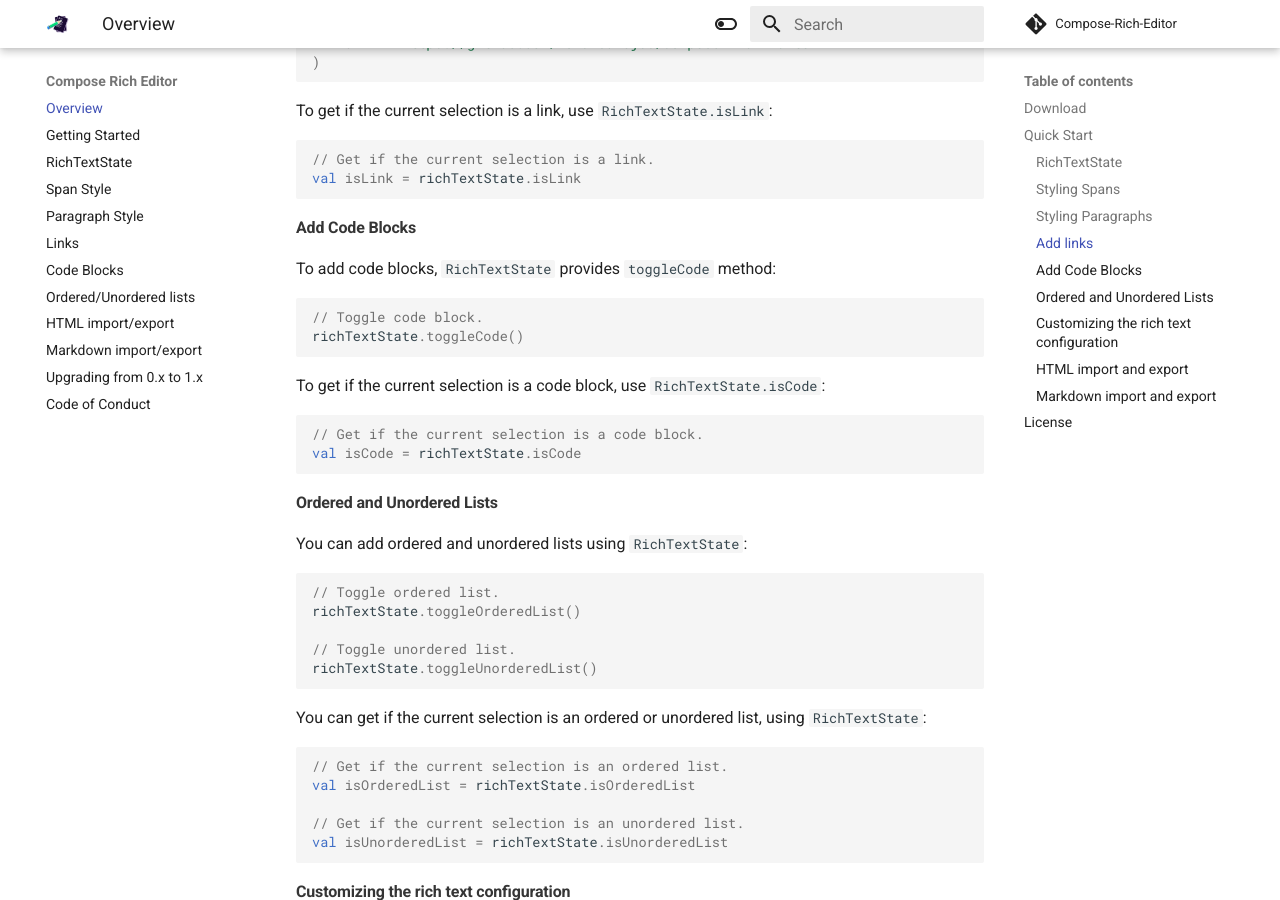
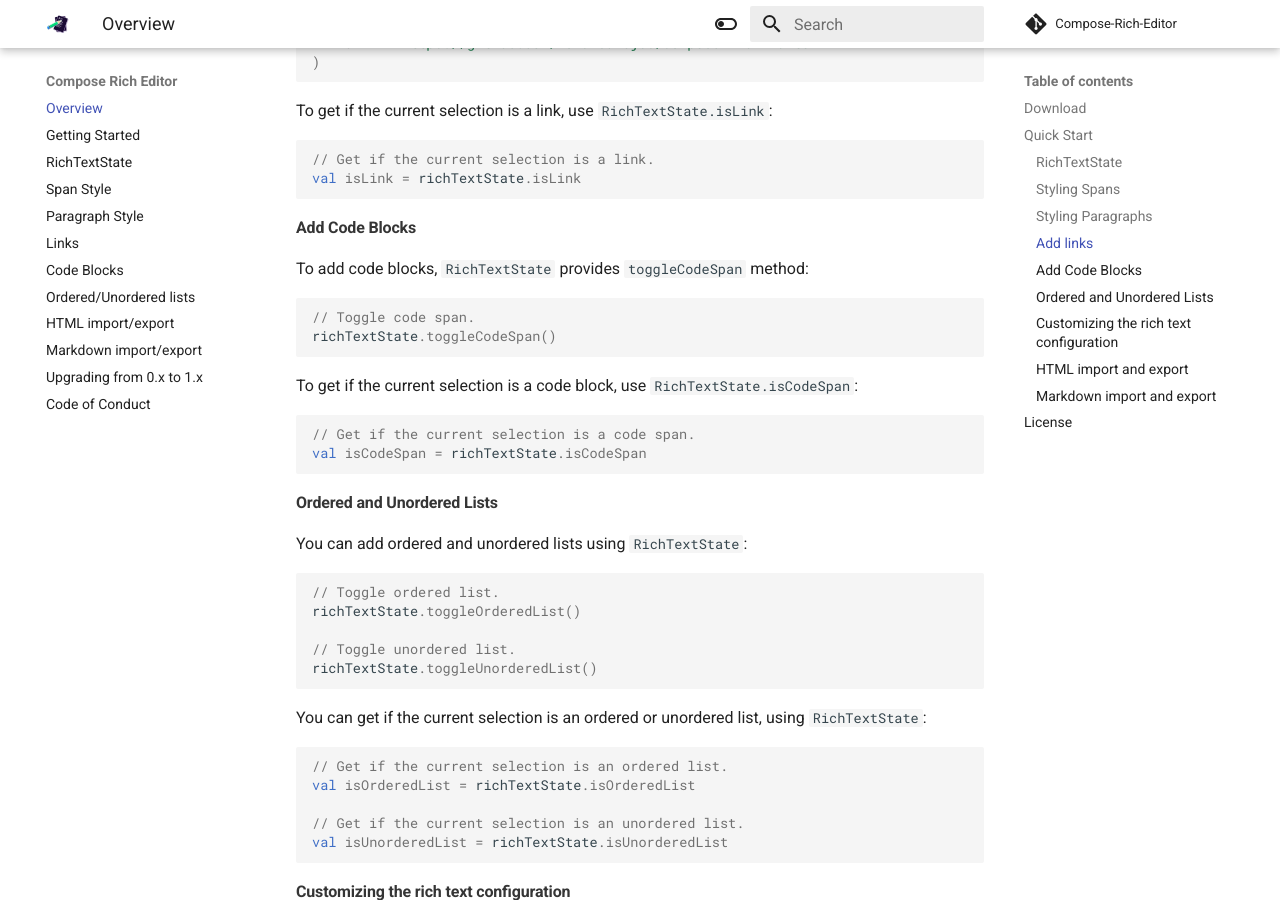
Before and after one commit to MohamedRejeb/compose-rich-editor, an MkDocs documentation site: the page built from docs/index.md, in a window 1280 px wide and 900 px high, scrolled down 2067 px. Built offline with MkDocs 1.6.1 and Material for MkDocs 9.7.7, drawn with Linux system fonts in a browser that asks for light colours; comment, search, counter and statistics services are not loaded.

Commit message:
Save code span to html

````diff
--- a/docs/index.md
+++ b/docs/index.md
@@ -94,18 +94,18 @@
 
 #### Add Code Blocks
 
-To add code blocks, `RichTextState` provides `toggleCode` method:
+To add code blocks, `RichTextState` provides `toggleCodeSpan` method:
 
 ```kotlin
-// Toggle code block.
-richTextState.toggleCode()
+// Toggle code span.
+richTextState.toggleCodeSpan()
 ```
 
-To get if the current selection is a code block, use `RichTextState.isCode`:
+To get if the current selection is a code block, use `RichTextState.isCodeSpan`:
 
 ```kotlin
-// Get if the current selection is a code block.
-val isCode = richTextState.isCode
+// Get if the current selection is a code span.
+val isCodeSpan = richTextState.isCodeSpan
 ```
 
 #### Ordered and Unordered Lists
````
Also changed, not shown: README.md (+6 -6 lines), docs/code_blocks.md (+6 -6 lines), 4 other files.
